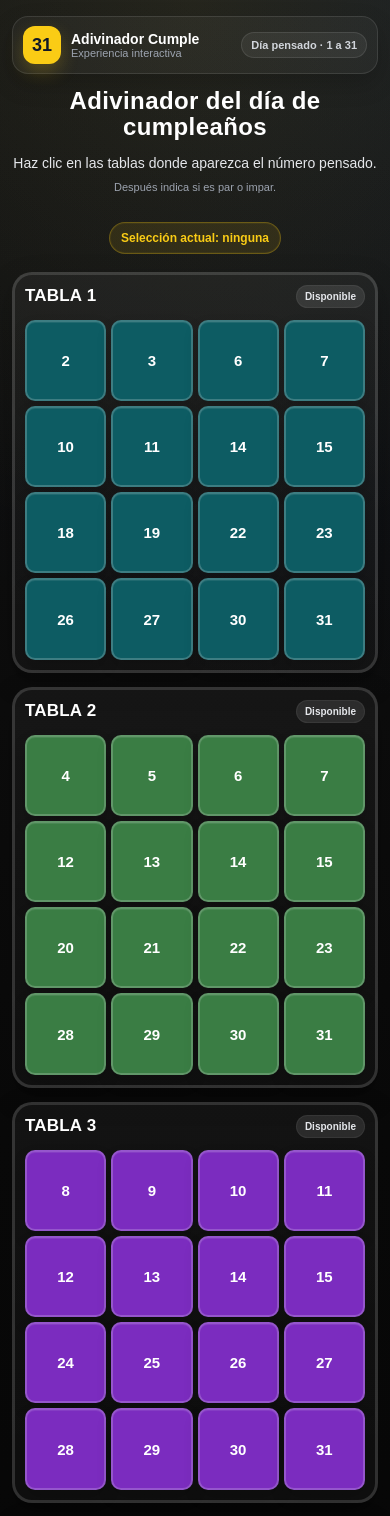
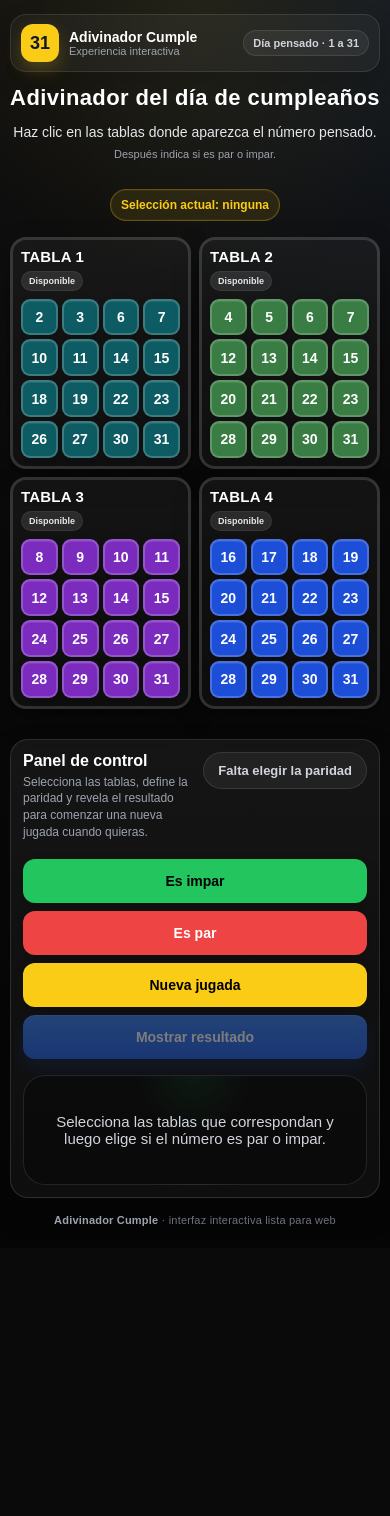
Before and after one commit to kjamett/adivinador-cumple, a React (Vite) app: page / in a window 390 px wide. Shown: the top 1516 px of the page. After the commit the page ends 1248 px from the top, so only its background shows below. Built offline with nearby package versions, Linux system fonts and the light colour scheme.

Commit message:
Muestra dos matrices por fila en móvil

```diff
--- a/src/components/AdivinadorCumple.css
+++ b/src/components/AdivinadorCumple.css
@@ -254,7 +254,6 @@
   font-weight: 800;
 }
 
-@media (max-width: 640px)
 /* Animaciones suaves */
 @keyframes adivFadeUp {
   from {
@@ -512,7 +511,7 @@
 /* Celular grande */
 @media (max-width: 640px) {
   .adiv-root {
-    padding: 16px 12px 24px;
+    padding: 14px 10px 22px;
   }
 
   .adiv-container {
@@ -520,103 +519,108 @@
   }
 
   .adiv-header {
-    margin-bottom: 18px;
+    margin-bottom: 16px;
   }
 
   .adiv-title {
-    font-size: clamp(28px, 8vw, 42px);
+    font-size: clamp(24px, 6.8vw, 34px);
     line-height: 1.08;
   }
 
   .adiv-subtitle {
-    font-size: 16px;
-    line-height: 1.35;
+    font-size: 15px;
+    line-height: 1.28;
+    margin-bottom: 6px;
   }
 
   .adiv-help {
-    font-size: 13px;
+    font-size: 12px;
   }
 
   .adiv-pill {
-    font-size: 14px;
-    padding: 10px 14px;
+    font-size: 13px;
+    padding: 9px 12px;
     max-width: 100%;
   }
 
   .adiv-grid {
-    grid-template-columns: 1fr;
-    gap: 14px;
+    grid-template-columns: repeat(2, minmax(0, 1fr));
+    gap: 10px;
   }
 
   .adiv-card {
-    padding: 14px;
-    border-radius: 20px;
+    padding: 10px;
+    border-radius: 16px;
   }
 
   .adiv-card-top {
-    margin-bottom: 12px;
+    margin-bottom: 8px;
+    gap: 6px;
+    flex-direction: column;
+    align-items: flex-start;
   }
 
   .adiv-card-title {
-    font-size: 20px;
+    font-size: 16px;
   }
 
   .adiv-status {
-    font-size: 12px;
-    padding: 7px 10px;
+    font-size: 10px;
+    padding: 5px 8px;
+    align-self: flex-start;
   }
 
   .adiv-numbers {
-    gap: 8px;
+    gap: 5px;
   }
 
   .adiv-number {
-    font-size: 18px;
-    border-radius: 14px;
+    font-size: 15px;
+    border-radius: 10px;
   }
 
   .adiv-panel {
-    padding: 14px;
-    border-radius: 22px;
+    padding: 12px;
+    border-radius: 18px;
   }
 
   .adiv-panel-title {
-    font-size: 17px;
+    font-size: 16px;
   }
 
   .adiv-panel-subtitle {
-    font-size: 13px;
+    font-size: 12px;
   }
 
   .adiv-actions {
     grid-template-columns: 1fr;
-    gap: 10px;
+    gap: 8px;
   }
 
   .adiv-btn {
-    height: 50px;
-    font-size: 16px;
-    border-radius: 14px;
+    height: 46px;
+    font-size: 15px;
+    border-radius: 12px;
   }
 
   .adiv-result-box {
-    min-height: 120px;
-    padding: 16px;
+    min-height: 110px;
+    padding: 14px;
   }
 
   .adiv-result-value {
-    font-size: clamp(44px, 14vw, 72px);
+    font-size: clamp(38px, 11vw, 60px);
   }
 
   .adiv-result-message,
   .adiv-result-text,
   .adiv-result-error {
-    font-size: 16px;
+    font-size: 15px;
   }
 
   .adiv-footer {
-    font-size: 12px;
-    margin-top: 18px;
+    font-size: 11px;
+    margin-top: 16px;
   }
 }
 
@@ -653,7 +657,7 @@
   }
 
   .adiv-title {
-    font-size: 24px;
+    font-size: 22px;
   }
 
   .adiv-subtitle {
@@ -666,33 +670,38 @@
 
   .adiv-pill {
     font-size: 12px;
-    padding: 8px 11px;
+    padding: 8px 10px;
+  }
+
+  .adiv-grid {
+    grid-template-columns: repeat(2, minmax(0, 1fr));
+    gap: 8px;
   }
 
   .adiv-card {
-    padding: 10px;
+    padding: 8px;
   }
 
   .adiv-card-title {
-    font-size: 17px;
+    font-size: 15px;
   }
 
   .adiv-status {
-    font-size: 10px;
-    padding: 5px 8px;
+    font-size: 9px;
+    padding: 4px 7px;
   }
 
   .adiv-numbers {
-    gap: 5px;
+    gap: 4px;
   }
 
   .adiv-number {
-    font-size: 15px;
-    border-radius: 10px;
+    font-size: 14px;
+    border-radius: 9px;
   }
 
   .adiv-btn {
     font-size: 14px;
-    height: 46px;
+    height: 44px;
   }
 }
```
